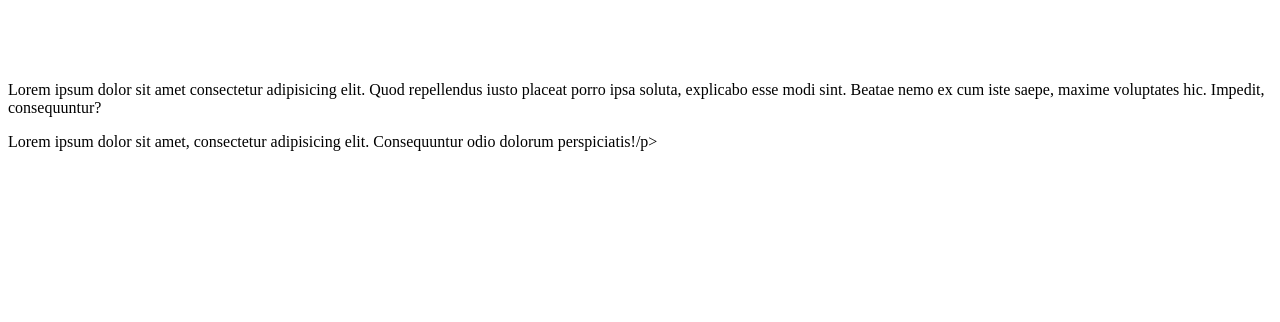
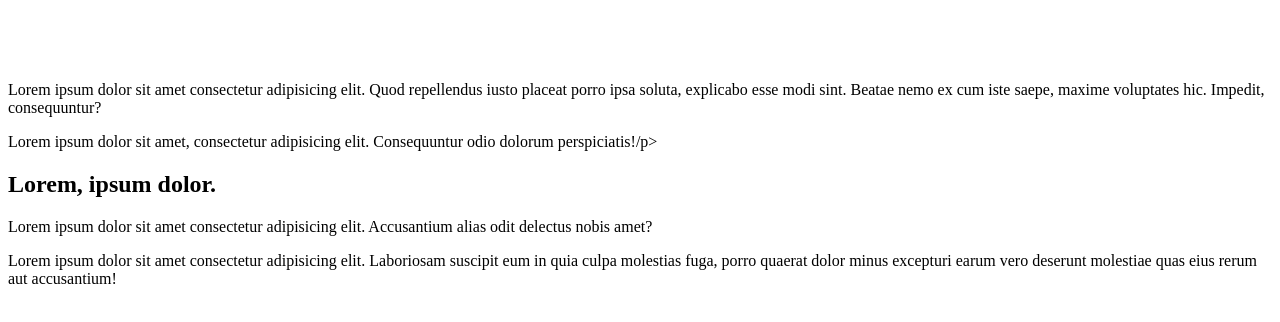
Before and after one commit to LexSava/github-lesson, a plain HTML site: page index.html in a window 1280 px wide. Shown: the part 292-614 px from the top of the page. Drawn offline with Linux system fonts and the light colour scheme.

Commit message:
Добавили структуру в HTML

```diff
--- a/index.html
+++ b/index.html
@@ -7,8 +7,8 @@
     <link rel="stylesheet" href="css/style.css" />
   </head>
   <body>
-    <h1>Hello</h1>
     <div class="peak">
+      <h1>Hello</h1>
       <p>
         Lorem ipsum dolor sit amet consectetur adipisicing elit. Quod
         repellendus iusto placeat porro ipsa soluta, explicabo esse modi sint.
@@ -20,5 +20,17 @@
         odio dolorum perspiciatis!/p>
       </p>
     </div>
+    <div class="middle">
+      <h2>Lorem, ipsum dolor.</h2>
+      <p>
+        Lorem ipsum dolor sit amet consectetur adipisicing elit. Accusantium
+        alias odit delectus nobis amet?
+      </p>
+      <p>
+        Lorem ipsum dolor sit amet consectetur adipisicing elit. Laboriosam
+        suscipit eum in quia culpa molestias fuga, porro quaerat dolor minus
+        excepturi earum vero deserunt molestiae quas eius rerum aut accusantium!
+      </p>
+    </div>
   </body>
 </html>
```
